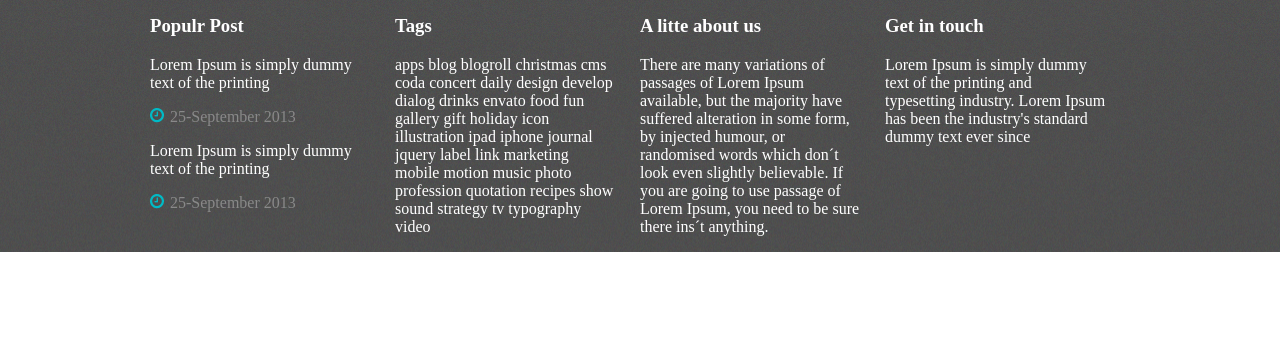
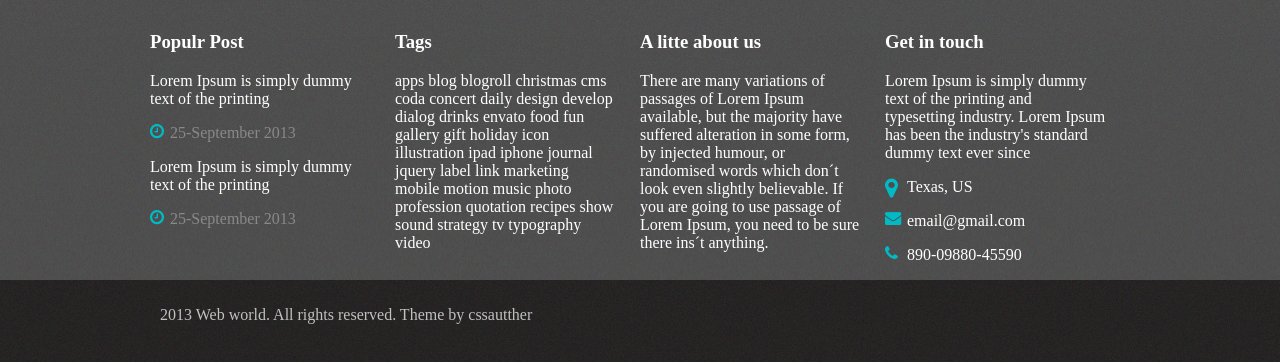
Before and after one commit to Everton-Santos/SiteTeste, a plain HTML site: page index.html in a window 1280 px wide. Shown: the part 2052-2414 px from the top of the page. Before the commit the page ends 2304 px from the top, so only its background shows below. Drawn offline with nearby package versions, Linux system fonts and the light colour scheme.

Commit message:
Banner inferior finalizado

```diff
--- a/css/main.css
+++ b/css/main.css
@@ -249,9 +249,19 @@ body {
         color: #ffffff;
     }
 
+    .footer-2 {
+        background-image: url('../img/footer2.png');
+        color: #c1c1c1;
+        height: 90px;
+    }
+
     .footer p {
         width: 90%;
         text-align: left;
+    }
+
+    .footer-2 p {
+        padding: 10px;
     }
 
     .clock {
@@ -268,3 +278,24 @@ body {
         background-repeat: no-repeat;
         padding-left: 5px;
     }
+
+    .local:before, .emailico:before, .telefoneico:before {
+        content: '';
+        width: 17px;
+        height: 24px;
+        display: inline-block;
+        float: left;
+        background-repeat: no-repeat;
+        padding-left: 5px;
+    }
+    .local:before {
+        background-image: url('../img/local.png');
+    }
+
+    .emailico:before {
+        background-image: url('../img/email.png');
+    }
+
+    .telefoneico:before {
+        background-image: url('../img/telefoneico.png');
+    }
--- a/index.html
+++ b/index.html
@@ -220,10 +220,17 @@
                         the
                         industry's standard dummy text ever since</p>
                 </div>
+                <p class="local">Texas, US</p>
+                <p class="emailico">email@gmail.com</p>
+                <p class="telefoneico">890-09880-45590</p>
             </div>
         </div>
     </footer>
-
+    <div class="col-100 footer-2">
+        <div class="content">
+            <p>2013 Web world. All rights reserved. Theme by cssautther</p>
+        </div>
+    </div>
     <script type="text/javascript" src="https://code.jquery.com/jquery-1.11.0.min.js"></script>
     <script type="text/javascript" src="https://code.jquery.com/jquery-migrate-1.2.1.min.js"></script>
     <script type="text/javascript" src="./slick.min.js"></script>
```
Also changed, not shown: img/footer2 (1).png (added), img/telefoneico.png (added).
